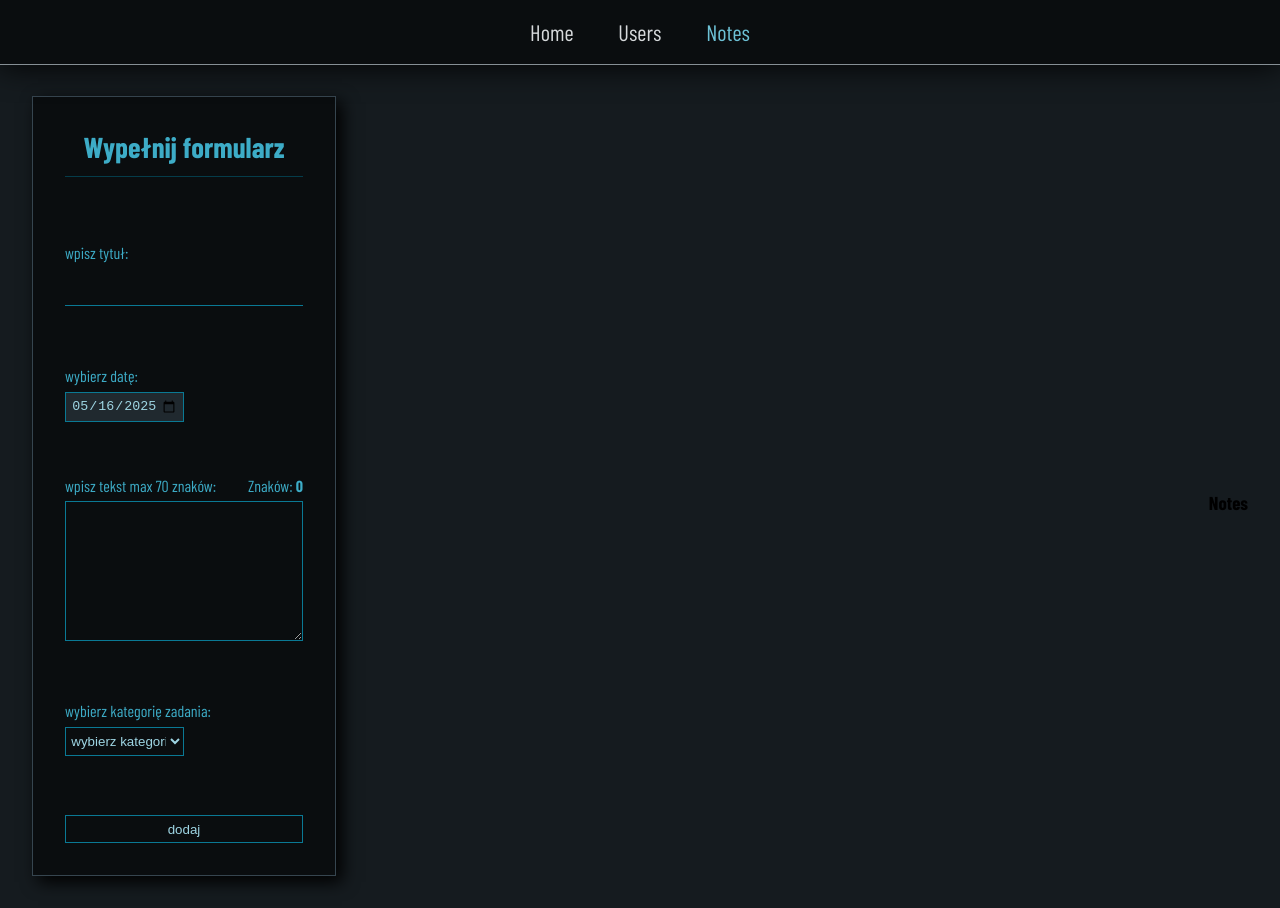
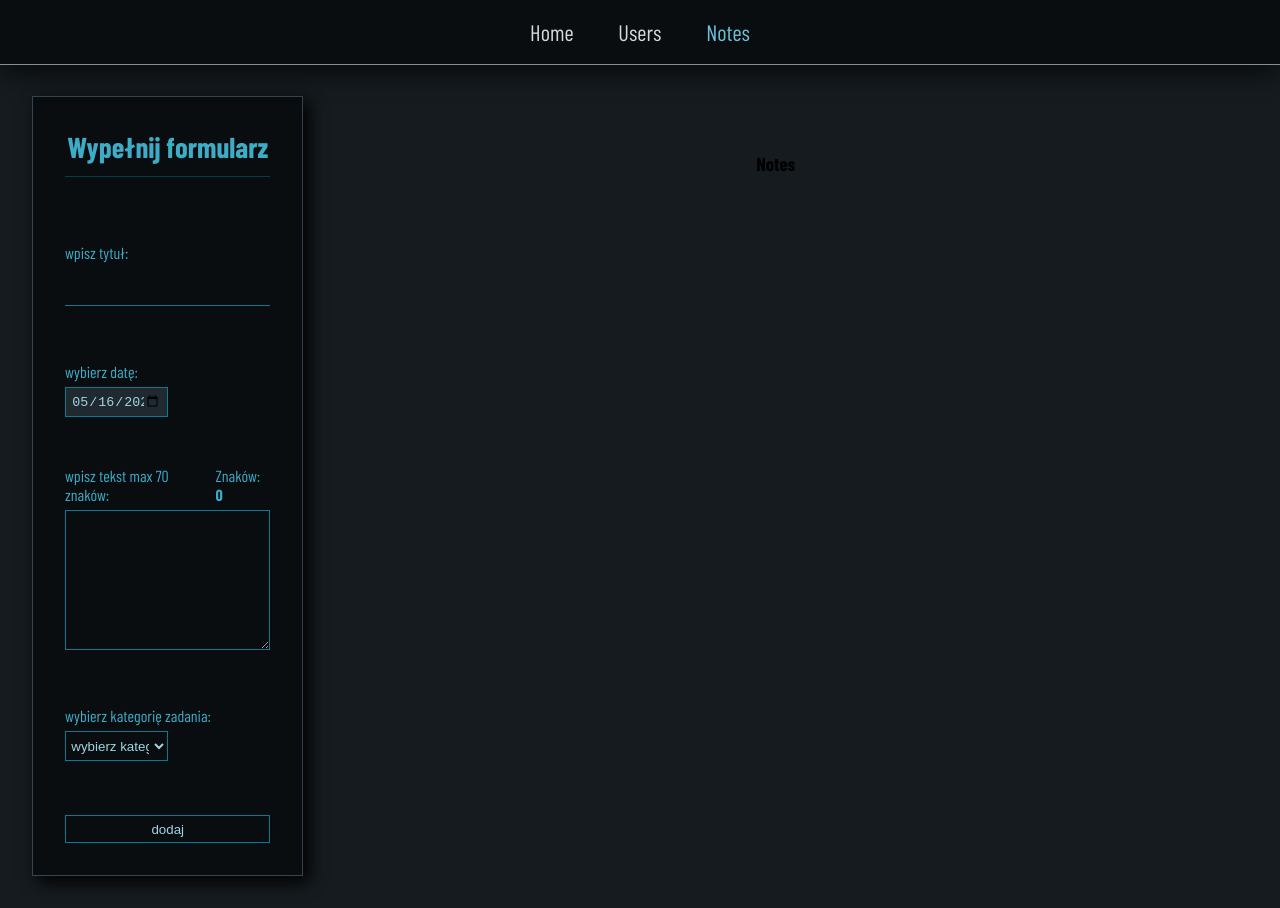
Before and after one commit to Scorpion19702022/SIMPLE_PROJECT_REACT_REDUX, a React (Vite) app: page /Notes in a window 1280 px wide. Built offline with nearby package versions, Linux system fonts and the light colour scheme; a web font is replaced by a local one.

Commit message:
added color

```diff
--- a/src/Components/Notes/NotesResult.tsx
+++ b/src/Components/Notes/NotesResult.tsx
@@ -4,7 +4,12 @@ const NotesResult = () => {
 	return (
 		<section className={styles.wrapper}>
 			<h3 className={styles.heading}>Notes</h3>
-			<div className={styles.box_notes}></div>
+			<div className={styles.box_notes}>
+				<div className={styles.box01}></div>
+				<div className={styles.box02}></div>
+				<div className={styles.box03}></div>
+				<div className={styles.box04}></div>
+			</div>
 		</section>
 	)
 }
--- a/src/Components/Notes/Styles/NotesResult.module.css
+++ b/src/Components/Notes/Styles/NotesResult.module.css
@@ -22,4 +22,17 @@
 	--color-color09: #021e25;
 
 	--color-error: #e32636;
+
+	--color-home: #ffd866;
+	--color-work: #a3ff66;
+	--color-amusement: #66a9ff;
+	--color-other: #ee7c86;
 }
+
+.wrapper {
+	width: 90%;
+	min-height: 700px;
+	display: flex;
+	flex-direction: column;
+	align-items: center;
+}
```
